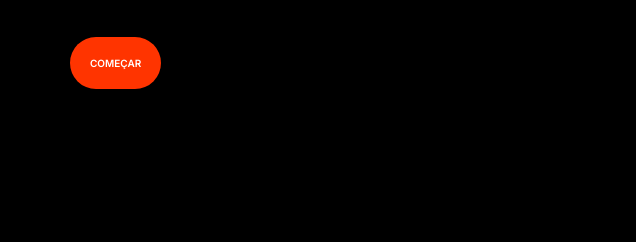
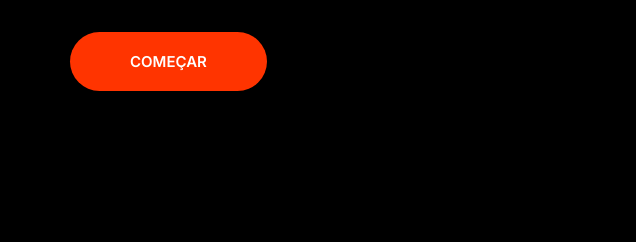
Before and after one commit to helenapedro/Expertise, a website built with Parcel: page index.html in a window 1280 px wide. Shown: the part 338-580 px from the top of the page, 0-636 px from the left. Built offline with nearby package versions, Linux system fonts and the light colour scheme.

Commit message:
new commit

```diff
--- a/css/styles.css
+++ b/css/styles.css
@@ -275,12 +275,7 @@ a {
 
 @media screen and (min-width: 1024px) {
   .btn {
-    font-size: 1rem;
-  }
-
-  .btn--stretched {
-    padding-left: 2rem;
-    padding-right: 2rem;
+    font-size: 1.5rem;
   }
 }
 
--- a/index.html
+++ b/index.html
@@ -472,7 +472,7 @@
             </p>
           </div>
           <a href="#" class="btn btn--secondary btn--stretched"
-            >Atualize o seu CV agora</a
+            >Atualizar CV</a
           >
         </div>
       </div>
```
